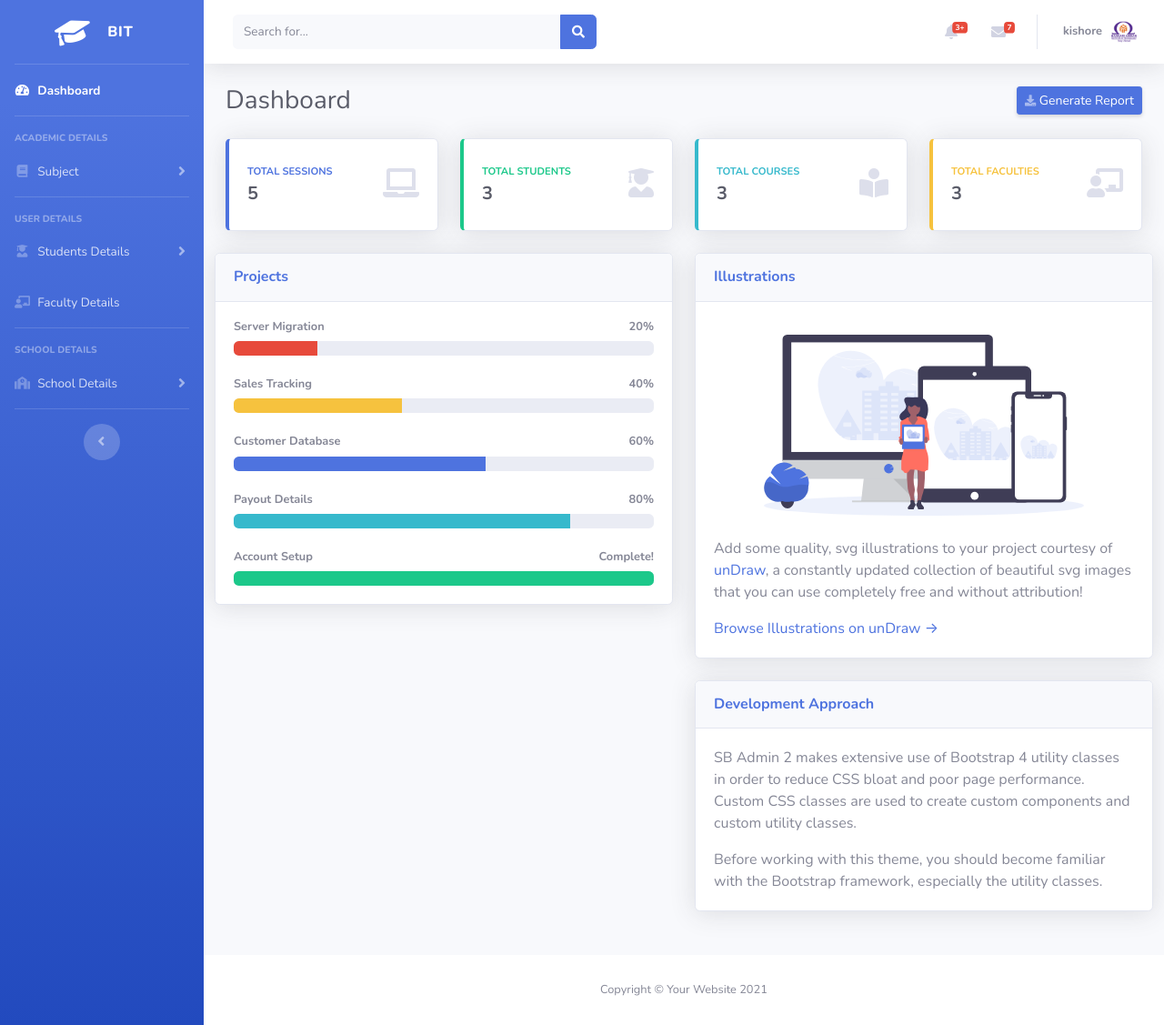
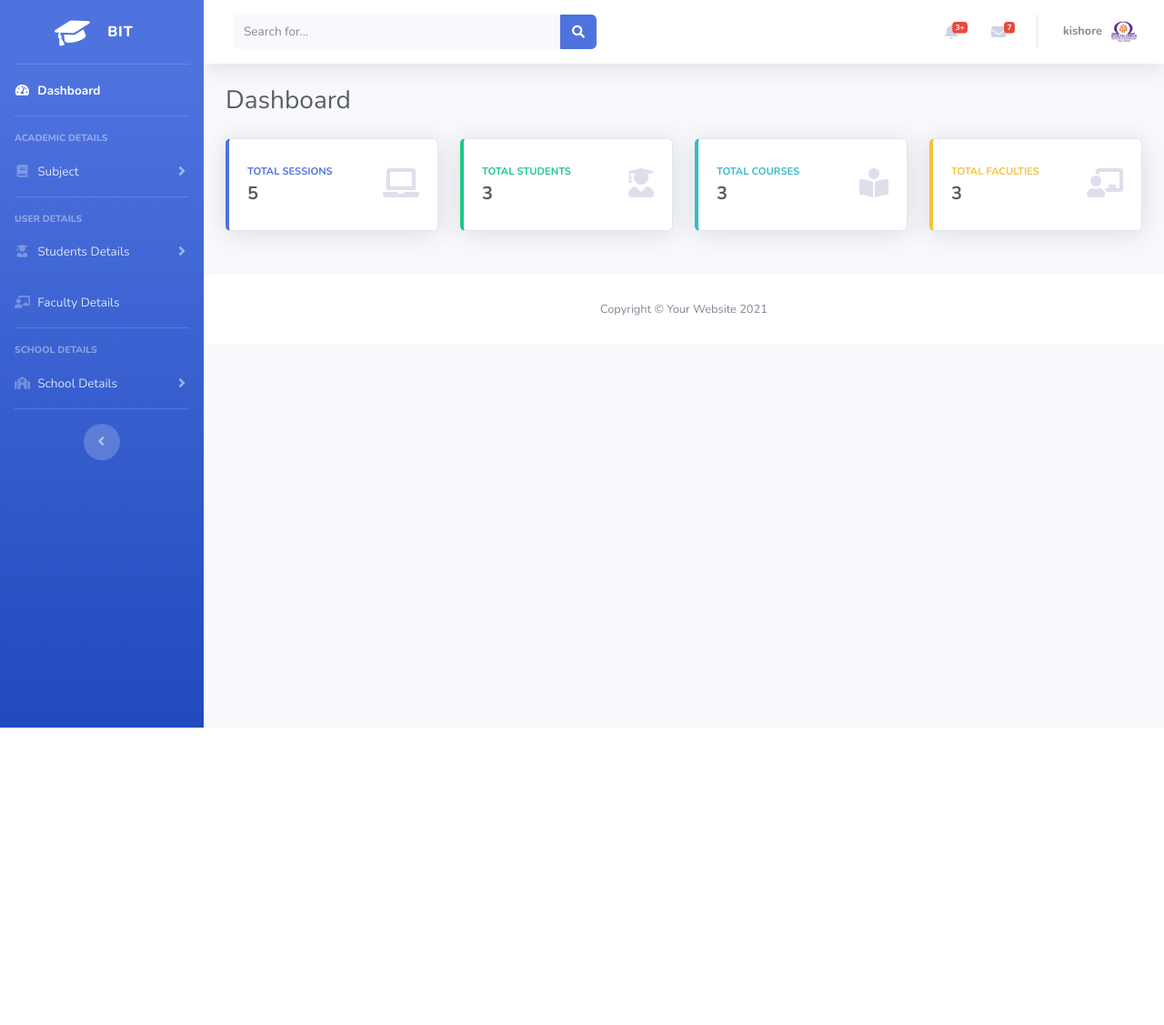
Before and after one commit to Anooskavin/sem_analytics, a Flask app: page /data_entry/home in a window 1280 px wide. Shown: the whole page at 91% size. After the commit the page ends 800 px from the top, so only its background shows below. Run offline with Flask 2, Linux system fonts and the light colour scheme; a user stored in the database is signed in; data comes from the database, SQL or seed files in the repository; some libraries are stand-ins or nearby versions.

```diff
--- a/app/templates/data_entry/index.html
+++ b/app/templates/data_entry/index.html
@@ -21,8 +21,8 @@
                     <!-- Page Heading -->
                     <div class="d-sm-flex align-items-center justify-content-between mb-4">
                         <h1 class="h3 mb-0 text-gray-800">Dashboard</h1>
-                        <a href="#" class="d-none d-sm-inline-block btn btn-sm btn-primary shadow-sm"><i
-                                class="fas fa-download fa-sm text-white-50"></i> Generate Report</a>
+<!--                        <a href="#" class="d-none d-sm-inline-block btn btn-sm btn-primary shadow-sm"><i-->
+<!--                                class="fas fa-download fa-sm text-white-50"></i> Generate Report</a>-->
                     </div>
 
                     <!-- Content Row -->
@@ -195,43 +195,43 @@
                         <div class="col-lg-6 mb-4">
 
                             <!-- Project Card Example -->
-                            <div class="card shadow mb-4">
-                                <div class="card-header py-3">
-                                    <h6 class="m-0 font-weight-bold text-primary">Projects</h6>
-                                </div>
-                                <div class="card-body">
-                                    <h4 class="small font-weight-bold">Server Migration <span
-                                            class="float-right">20%</span></h4>
-                                    <div class="progress mb-4">
-                                        <div class="progress-bar bg-danger" role="progressbar" style="width: 20%"
-                                            aria-valuenow="20" aria-valuemin="0" aria-valuemax="100"></div>
-                                    </div>
-                                    <h4 class="small font-weight-bold">Sales Tracking <span
-                                            class="float-right">40%</span></h4>
-                                    <div class="progress mb-4">
-                                        <div class="progress-bar bg-warning" role="progressbar" style="width: 40%"
-                                            aria-valuenow="40" aria-valuemin="0" aria-valuemax="100"></div>
-                                    </div>
-                                    <h4 class="small font-weight-bold">Customer Database <span
-                                            class="float-right">60%</span></h4>
-                                    <div class="progress mb-4">
-                                        <div class="progress-bar" role="progressbar" style="width: 60%"
-                                            aria-valuenow="60" aria-valuemin="0" aria-valuemax="100"></div>
-                                    </div>
-                                    <h4 class="small font-weight-bold">Payout Details <span
-                                            class="float-right">80%</span></h4>
-                                    <div class="progress mb-4">
-                                        <div class="progress-bar bg-info" role="progressbar" style="width: 80%"
-                                            aria-valuenow="80" aria-valuemin="0" aria-valuemax="100"></div>
-                                    </div>
-                                    <h4 class="small font-weight-bold">Account Setup <span
-                                            class="float-right">Complete!</span></h4>
-                                    <div class="progress">
-                                        <div class="progress-bar bg-success" role="progressbar" style="width: 100%"
-                                            aria-valuenow="100" aria-valuemin="0" aria-valuemax="100"></div>
-                                    </div>
-                                </div>
-                            </div>
+<!--                            <div class="card shadow mb-4">-->
+<!--                                <div class="card-header py-3">-->
+<!--                                    <h6 class="m-0 font-weight-bold text-primary">Projects</h6>-->
+<!--                                </div>-->
+<!--                                <div class="card-body">-->
+<!--                                    <h4 class="small font-weight-bold">Server Migration <span-->
+<!--                                            class="float-right">20%</span></h4>-->
+<!--                                    <div class="progress mb-4">-->
+<!--                                        <div class="progress-bar bg-danger" role="progressbar" style="width: 20%"-->
+<!--                                            aria-valuenow="20" aria-valuemin="0" aria-valuemax="100"></div>-->
+<!--                                    </div>-->
+<!--                                    <h4 class="small font-weight-bold">Sales Tracking <span-->
+<!--                                            class="float-right">40%</span></h4>-->
+<!--                                    <div class="progress mb-4">-->
+<!--                                        <div class="progress-bar bg-warning" role="progressbar" style="width: 40%"-->
+<!--                                            aria-valuenow="40" aria-valuemin="0" aria-valuemax="100"></div>-->
+<!--                                    </div>-->
+<!--                                    <h4 class="small font-weight-bold">Customer Database <span-->
+<!--                                            class="float-right">60%</span></h4>-->
+<!--                                    <div class="progress mb-4">-->
+<!--                                        <div class="progress-bar" role="progressbar" style="width: 60%"-->
+<!--                                            aria-valuenow="60" aria-valuemin="0" aria-valuemax="100"></div>-->
+<!--                                    </div>-->
+<!--                                    <h4 class="small font-weight-bold">Payout Details <span-->
+<!--                                            class="float-right">80%</span></h4>-->
+<!--                                    <div class="progress mb-4">-->
+<!--                                        <div class="progress-bar bg-info" role="progressbar" style="width: 80%"-->
+<!--                                            aria-valuenow="80" aria-valuemin="0" aria-valuemax="100"></div>-->
+<!--                                    </div>-->
+<!--                                    <h4 class="small font-weight-bold">Account Setup <span-->
+<!--                                            class="float-right">Complete!</span></h4>-->
+<!--                                    <div class="progress">-->
+<!--                                        <div class="progress-bar bg-success" role="progressbar" style="width: 100%"-->
+<!--                                            aria-valuenow="100" aria-valuemin="0" aria-valuemax="100"></div>-->
+<!--                                    </div>-->
+<!--                                </div>-->
+<!--                            </div>-->
 
                             <!-- Color System
                             <div class="row">
@@ -306,37 +306,37 @@
                         <div class="col-lg-6 mb-4">
 
                             <!-- Illustrations -->
-                            <div class="card shadow mb-4">
-                                <div class="card-header py-3">
-                                    <h6 class="m-0 font-weight-bold text-primary">Illustrations</h6>
-                                </div>
-                                <div class="card-body">
-                                    <div class="text-center">
-                                        <img class="img-fluid px-3 px-sm-4 mt-3 mb-4" style="width: 25rem;"
-                                            src="img/undraw_posting_photo.svg" alt="...">
-                                    </div>
-                                    <p>Add some quality, svg illustrations to your project courtesy of <a
-                                            target="_blank" rel="nofollow" href="https://undraw.co/">unDraw</a>, a
-                                        constantly updated collection of beautiful svg images that you can use
-                                        completely free and without attribution!</p>
-                                    <a target="_blank" rel="nofollow" href="https://undraw.co/">Browse Illustrations on
-                                        unDraw &rarr;</a>
-                                </div>
-                            </div>
+<!--                            <div class="card shadow mb-4">-->
+<!--                                <div class="card-header py-3">-->
+<!--                                    <h6 class="m-0 font-weight-bold text-primary">Illustrations</h6>-->
+<!--                                </div>-->
+<!--                                <div class="card-body">-->
+<!--                                    <div class="text-center">-->
+<!--                                        <img class="img-fluid px-3 px-sm-4 mt-3 mb-4" style="width: 25rem;"-->
+<!--                                            src="img/undraw_posting_photo.svg" alt="...">-->
+<!--                                    </div>-->
+<!--                                    <p>Add some quality, svg illustrations to your project courtesy of <a-->
+<!--                                            target="_blank" rel="nofollow" href="https://undraw.co/">unDraw</a>, a-->
+<!--                                        constantly updated collection of beautiful svg images that you can use-->
+<!--                                        completely free and without attribution!</p>-->
+<!--                                    <a target="_blank" rel="nofollow" href="https://undraw.co/">Browse Illustrations on-->
+<!--                                        unDraw &rarr;</a>-->
+<!--                                </div>-->
+<!--                            </div>-->
 
                             <!-- Approach -->
-                            <div class="card shadow mb-4">
-                                <div class="card-header py-3">
-                                    <h6 class="m-0 font-weight-bold text-primary">Development Approach</h6>
-                                </div>
-                                <div class="card-body">
-                                    <p>SB Admin 2 makes extensive use of Bootstrap 4 utility classes in order to reduce
-                                        CSS bloat and poor page performance. Custom CSS classes are used to create
-                                        custom components and custom utility classes.</p>
-                                    <p class="mb-0">Before working with this theme, you should become familiar with the
-                                        Bootstrap framework, especially the utility classes.</p>
-                                </div>
-                            </div>
+<!--                            <div class="card shadow mb-4">-->
+<!--                                <div class="card-header py-3">-->
+<!--                                    <h6 class="m-0 font-weight-bold text-primary">Development Approach</h6>-->
+<!--                                </div>-->
+<!--                                <div class="card-body">-->
+<!--                                    <p>SB Admin 2 makes extensive use of Bootstrap 4 utility classes in order to reduce-->
+<!--                                        CSS bloat and poor page performance. Custom CSS classes are used to create-->
+<!--                                        custom components and custom utility classes.</p>-->
+<!--                                    <p class="mb-0">Before working with this theme, you should become familiar with the-->
+<!--                                        Bootstrap framework, especially the utility classes.</p>-->
+<!--                                </div>-->
+<!--                            </div>-->
 
                         </div>
                     </div>
```
